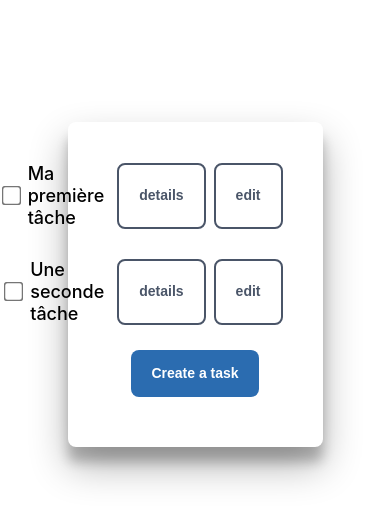
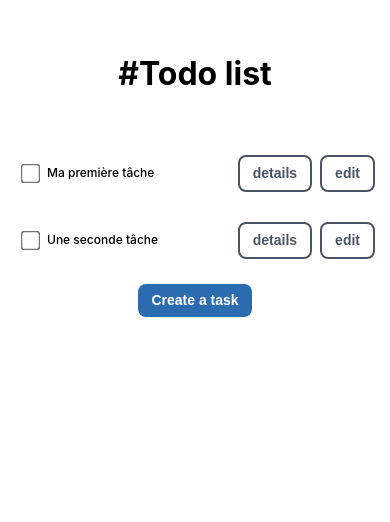
Before and after one commit to younessbennaj/todo-project, a React (Create React App) app: page / in a window 390 px wide. Shown: the part 138-660 px from the top of the page. Built offline with nearby package versions, Linux system fonts and the light colour scheme.

Commit message:
organize style folder and add responsive style

```diff
--- a/src/App.js
+++ b/src/App.js
@@ -1,14 +1,12 @@
 import React from 'react';
 import './styles/index.scss';
-import { useTasksState, useTasksDispatch } from "./tasks-context";
+import { useTasksState } from "./tasks-context";
 
 //REACT ROUTER
 import {
   BrowserRouter as Router,
   Switch,
-  Route,
-  Link,
-  useParams
+  Route
 } from "react-router-dom";
 
 //Import components here
@@ -27,6 +25,7 @@ import TaskList from "./components/TaskList";
 const Layout = ({ children }) => {
   return (
     <div className="container">
+      <h1>#Todo list</h1>
       <div className="content">
         {children}
       </div>
--- /dev/null
+++ b/src/styles/breakpoints.scss
@@ -0,0 +1,54 @@
+@mixin desktop {
+    @media screen and (min-width: 1200px) {
+        @content;
+    }
+}
+
+//Large screen {
+@mixin screen-xl {
+    @media screen and (min-width: 1600px) {
+        @content;
+    }
+}
+
+//Large laptop
+@mixin laptop-l {
+    @media screen and (min-width: 1440px) {
+        @content;
+    }
+}
+
+//Laptop
+@mixin laptop {
+    @media screen and (min-width: 1024px) {
+        @content;
+    }
+}
+
+//Tablet
+@mixin tablet {
+    @media screen and (min-width: 768px) {
+        @content;
+    }
+}
+
+//Mobile L
+@mixin mobile-l {
+    @media screen and (min-width: 425px) {
+        @content;
+    }
+}
+
+//Mobile M
+@mixin mobile-m {
+    @media screen and (min-width: 375px) {
+        @content;
+    }
+}
+
+//Mobile S
+@mixin mobile-s {
+    @media screen and (min-width: 320px) {
+        @content;
+    }
+}
--- a/src/styles/button.scss
+++ b/src/styles/button.scss
@@ -12,9 +12,16 @@
         font-size: 14px;
         line-height: 17px;
         display: inline-block;
-        padding: 1em;
         text-decoration: none;
         cursor: pointer;
+
+        @include mobile-s {
+            padding: 0.5em;
+        }
+
+        @include tablet {
+            padding: 1em;
+        }
     }
 
 
--- a/src/styles/index.scss
+++ b/src/styles/index.scss
@@ -1,148 +1,48 @@
+@import "breakpoints";
 @import "button";
+@import "task-list";
+@import "task-form";
+@import "task-details";
+@import "task-item";
 
 .container {
     height: 100vh;
     width: 100vw;
     display: flex;
+    flex-direction: column;
     justify-content: center;
     align-items: center;
   }
 
   .content {
-    width: 50vw;
     border-radius: 8px;
     padding: 20px 30px 50px 30px;
-    box-shadow: 0 19px 38px rgba(0,0,0,0.30), 0 15px 12px rgba(0,0,0,0.22);
-  }
 
-  .task-details {
-    font-style: normal;
-    font-weight: normal;
-      &__title {
-        font-size: 24px;
-        line-height: 30px;
-        margin-bottom: 10px;
-      }
-
-      &__description {
-        font-size: 14px;
-        line-height: 16px;
-        color: #4A5568;
-      }
-
-      &__label {
-        font-weight: 600;
-        font-size: 10px;
-        line-height: 15px;
-        color: #BDBDBD;
-      }
-
-      &__body {
-        font-size: 14px;
-        line-height: 21px;
-      }
-
-      &__date {
-        font-weight: 500;
-        font-size: 10px;
-        line-height: 14px;
-        color: #BDBDBD;
-      }
-  }
-
-  .form-container {
-      padding-top: 30px;
-      button {
-         margin-top: 10px;
-      }
-
-      .form-title {
-        font-style: normal;
-        font-weight: normal;
-        font-size: 24px;
-        line-height: 33px;
-      }
-    .input-group {
-        margin-bottom: 8px;
-        label {
-            display: inline-block;
-            font-style: normal;
-            font-weight: 500;
-            font-size: 13px;
-            line-height: 10px 18px;
-            color: #4F4F4F;
-            margin-bottom: 7px;
-            margin-left: 5px;
-        }
-
-        input, textarea {
-            display: block;
-            border: 1px solid #828282;
-            box-sizing: border-box;
-            border-radius: 12px;
-            padding: 15px;
-            width: 90%;
-            font-style: normal;
-            font-weight: 500;
-            font-size: 13px;
-            line-height: 18px;
-        }
-    }
-  }
-
-  .task-list {
-
-    ul {
-      list-style: none;
-      padding: 0;
+    @include mobile-s {
+        box-sizing: border-box;
+        padding: 20px 5px 50px 5px;
+        height: 50%;
+        width: 100%;
     }
 
-    &__btn {
-        display: block;
-        width: max-content;
-        margin: 0 auto;
+    @include tablet {
+        padding: 20px 30px 50px 30px;
+        box-shadow: 0 19px 38px rgba(0,0,0,0.30), 0 15px 12px rgba(0,0,0,0.22);
+        height: 70%;
+        width: 70%;
+    }
+
+    @include laptop {
+        width: 50%;
+    }
+
+    @include laptop-l {
+        width: 40%;
     }
   }
 
 
-  .task-item {
-    display: flex;
-    flex-direction: row;
-    margin-bottom: 20px;
-    justify-content: flex-end;
-    padding: 5px 10px;
 
-    button {
-        margin-left: 8px;
-    }
-
-
-
-    &__checkbox {
-        display: flex;
-        align-items: center;
-        justify-content: space-between;
-        padding: 0 5px;
-        margin-right: auto;
-
-        label {
-            font-style: normal;
-            font-weight: 500;
-            font-size: 18px;
-            line-height: 22px;
-        }
-
-        input[type=checkbox] {
-            margin-right: 10px;
-            transform: scale(1.5);
-        }
-
-        input[type=checkbox]:checked  + label {
-            text-decoration: line-through;
-        }
-    }
-
-  }
 
 //   .input {
 //     border: 1px solid #BDBDBD;
--- /dev/null
+++ b/src/styles/task-details.scss
@@ -0,0 +1,35 @@
+.task-details {
+    font-style: normal;
+    font-weight: normal;
+    padding: 30px 20px;
+      &__title {
+        font-size: 24px;
+        line-height: 30px;
+        margin-bottom: 10px;
+      }
+
+      &__description {
+        font-size: 14px;
+        line-height: 16px;
+        color: #4A5568;
+      }
+
+      &__label {
+        font-weight: 600;
+        font-size: 10px;
+        line-height: 15px;
+        color: #BDBDBD;
+      }
+
+      &__body {
+        font-size: 14px;
+        line-height: 21px;
+      }
+
+      &__date {
+        font-weight: 500;
+        font-size: 10px;
+        line-height: 14px;
+        color: #BDBDBD;
+      }
+  }
--- /dev/null
+++ b/src/styles/task-form.scss
@@ -0,0 +1,47 @@
+.form-container {
+    padding-top: 30px;
+    button {
+       margin-top: 10px;
+    }
+
+    @include mobile-s {
+        padding: 10px 30px;
+    }
+
+    @include tablet {
+        padding: 0px 30px;
+    }
+
+    .form-title {
+      font-style: normal;
+      font-weight: normal;
+      font-size: 24px;
+      line-height: 33px;
+    }
+  .input-group {
+      margin-bottom: 8px;
+      label {
+          display: inline-block;
+          font-style: normal;
+          font-weight: 500;
+          font-size: 13px;
+          line-height: 10px 18px;
+          color: #4F4F4F;
+          margin-bottom: 7px;
+          margin-left: 5px;
+      }
+
+      input, textarea {
+          display: block;
+          border: 1px solid #828282;
+          box-sizing: border-box;
+          border-radius: 12px;
+          padding: 15px;
+          width: 90%;
+          font-style: normal;
+          font-weight: 500;
+          font-size: 13px;
+          line-height: 18px;
+      }
+  }
+}
--- /dev/null
+++ b/src/styles/task-item.scss
@@ -0,0 +1,42 @@
+.task-item {
+    display: flex;
+    flex-direction: row;
+    margin-bottom: 20px;
+    justify-content: flex-end;
+    padding: 5px 10px;
+
+    button {
+        margin-left: 8px;
+    }
+
+
+
+    &__checkbox {
+        display: flex;
+        align-items: center;
+        justify-content: space-between;
+        padding: 0 5px;
+        margin-right: auto;
+
+        label {
+            font-style: normal;
+            font-weight: 500;
+            font-size: 18px;
+            line-height: 22px;
+
+            @include mobile-s {
+                font-size: 12px;
+            }
+        }
+
+        input[type=checkbox] {
+            margin-right: 10px;
+            transform: scale(1.5);
+        }
+
+        input[type=checkbox]:checked  + label {
+            text-decoration: line-through;
+        }
+    }
+
+  }
--- /dev/null
+++ b/src/styles/task-list.scss
@@ -0,0 +1,15 @@
+.task-list {
+
+    box-sizing: border-box;
+
+    ul {
+      list-style: none;
+      padding: 0;
+    }
+
+    &__btn {
+        display: block;
+        width: max-content;
+        margin: 0 auto;
+    }
+  }
--- a/src/tasks-context.js
+++ b/src/tasks-context.js
@@ -71,11 +71,6 @@ const TasksDispatchContext = React.createContext(); //Renvoi un objet context
 
     */
 
-//Fonction pour retrouver une tâche dans la collection
-function findTask(tasks, id) {
-    return tasks.find(task => task.id === id);
-}
-
 function reducer(state, action) {
     //On switch selon le type d'action dispatché
     // [...state.tasks] => évite la mutation de l'état local
@@ -84,7 +79,6 @@ function reducer(state, action) {
     switch (action.type) {
         case "ADD_TASK":
             //Logique pour ajouter une tâche ici
-            console.log(action.payload);
             return { tasks: [...state.tasks, action.payload] };
         case "EDIT_TASK":
             //Logique pour modifier une tâche ici
```
